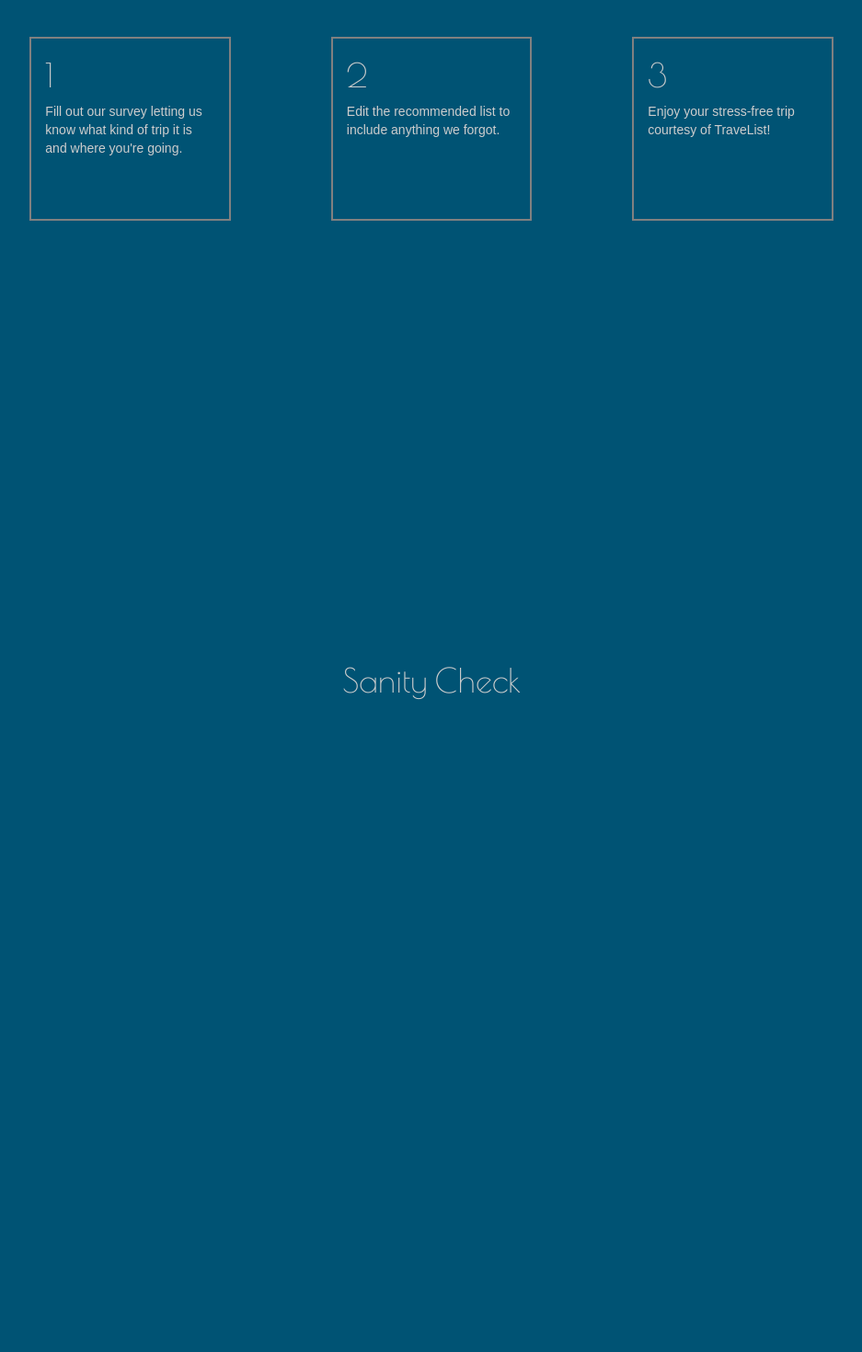
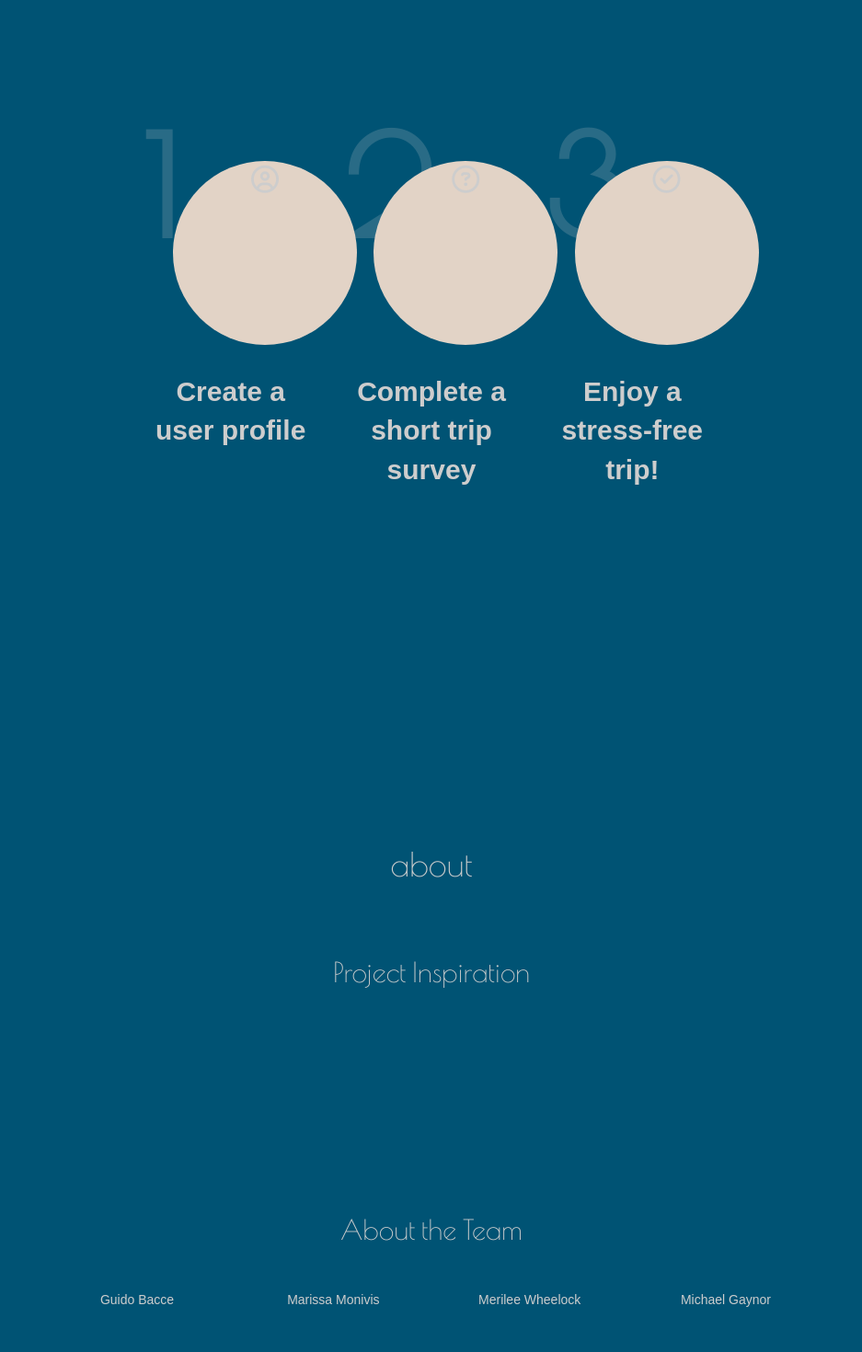
Before and after one commit to merileewheelock/traveList, a React (Create React App) app: page / in a window 1280 px wide. Shown: the part 1000-2470 px from the top of the page at 92% size, without its empty margins (171-1108 px from the left). Built offline with nearby package versions, Linux system fonts and the light colour scheme; no server answers.

Commit message:
Updated How It Works page. Wireframe for About page created

```diff
--- a/compass/sass/_about.scss
+++ b/compass/sass/_about.scss
@@ -1,6 +1,17 @@
 #about{
 	height: 100vh;
+	margin-top: 20vh;
 	h1{
 		text-align: center;
 	}
 }
+
+.about-section{
+	height: 200px;
+	margin-top: 10vh;
+}
+
+.team-member{
+	margin-top: 5vh;
+	display: inline-block;
+}
--- a/compass/sass/_howitworks.scss
+++ b/compass/sass/_howitworks.scss
@@ -1,16 +1,55 @@
 .hiw-container-div{
 	height: 100vh;
+	text-align: center;
 }
 
 .page-title{
-	margin-top: 100px;
+	margin-top: 20vh;
 }
 
 .how-box{
-	border: solid 2px gray;
-	height: 200px;
+	// border: solid 2px gray;
+	height: 100%;
+	font-weight: bold;
+	font-size: 30px;
 }
 
 .how-boxes-row{
 	margin-top: 100px;
 }
+
+.step-number{
+	h1{
+		font-size: 150px;
+		opacity: 1;
+		font-weight: bold;
+		font-family: $header-font;
+		color: #cdcdcd;
+		opacity: 0.2;
+		text-align: left;
+	}
+	z-index: 6;
+	// border: solid 2px gray;
+}
+
+.step-icon{
+	background-color: $tan;
+	height: 200px;
+	width: 200px;
+	border-radius: 100px;
+	margin-top: -15vh;
+	// border: solid 2px gray;
+	z-index: 1;
+}
+
+.steps{
+	display: block;
+	margin-top: 15vh;
+}
+
+@media only screen and (max-width: 960px){
+	.hiw-container-div{
+		height: 100%;
+		text-align: center;
+	}
+}
--- a/public/css/styles.css
+++ b/public/css/styles.css
@@ -292,10 +292,23 @@ div#next:hover {
 /* line 1, ../../compass/sass/_about.scss */
 #about {
   height: 100vh;
+  margin-top: 20vh;
 }
-/* line 3, ../../compass/sass/_about.scss */
+/* line 4, ../../compass/sass/_about.scss */
 #about h1 {
   text-align: center;
+}
+
+/* line 9, ../../compass/sass/_about.scss */
+.about-section {
+  height: 200px;
+  margin-top: 10vh;
+}
+
+/* line 14, ../../compass/sass/_about.scss */
+.team-member {
+  margin-top: 5vh;
+  display: inline-block;
 }
 
 /* line 1, ../../compass/sass/_listview.scss */
@@ -339,24 +352,64 @@ div#next:hover {
 /* line 1, ../../compass/sass/_howitworks.scss */
 .hiw-container-div {
   height: 100vh;
+  text-align: center;
 }
 
-/* line 5, ../../compass/sass/_howitworks.scss */
+/* line 6, ../../compass/sass/_howitworks.scss */
 .page-title {
-  margin-top: 100px;
+  margin-top: 20vh;
 }
 
-/* line 9, ../../compass/sass/_howitworks.scss */
+/* line 10, ../../compass/sass/_howitworks.scss */
 .how-box {
-  border: solid 2px gray;
-  height: 200px;
+  height: 100%;
+  font-weight: bold;
+  font-size: 30px;
 }
 
-/* line 14, ../../compass/sass/_howitworks.scss */
+/* line 17, ../../compass/sass/_howitworks.scss */
 .how-boxes-row {
   margin-top: 100px;
 }
 
+/* line 21, ../../compass/sass/_howitworks.scss */
+.step-number {
+  z-index: 6;
+}
+/* line 22, ../../compass/sass/_howitworks.scss */
+.step-number h1 {
+  font-size: 150px;
+  opacity: 1;
+  font-weight: bold;
+  font-family: "Poiret One", cursive;
+  color: #cdcdcd;
+  opacity: 0.2;
+  text-align: left;
+}
+
+/* line 35, ../../compass/sass/_howitworks.scss */
+.step-icon {
+  background-color: #E2D3C6;
+  height: 200px;
+  width: 200px;
+  border-radius: 100px;
+  margin-top: -15vh;
+  z-index: 1;
+}
+
+/* line 45, ../../compass/sass/_howitworks.scss */
+.steps {
+  display: block;
+  margin-top: 15vh;
+}
+
+@media only screen and (max-width: 960px) {
+  /* line 51, ../../compass/sass/_howitworks.scss */
+  .hiw-container-div {
+    height: 100%;
+    text-align: center;
+  }
+}
 /* line 1, ../../compass/sass/_container.scss */
 #single-page-content {
   width: 100%;
--- a/public/index.html
+++ b/public/index.html
@@ -13,6 +13,8 @@
     <link rel="shortcut icon" href="%PUBLIC_URL%/favicon.ico">
     <link rel="stylesheet" href="https://fonts.googleapis.com/css?family=Poiret+One">
     <link rel="stylesheet" type="text/css" href="/css/styles.css">
+
+    <script src="https://use.fontawesome.com/369af15450.js"></script>
 
     <script src="https://ajax.googleapis.com/ajax/libs/jquery/3.2.1/jquery.min.js"></script>
     <script src="https://maxcdn.bootstrapcdn.com/bootstrap/3.3.7/js/bootstrap.min.js" integrity="sha384-Tc5IQib027qvyjSMfHjOMaLkfuWVxZxUPnCJA7l2mCWNIpG9mGCD8wGNIcPD7Txa" crossorigin="anonymous"></script>
--- a/src/Container.js
+++ b/src/Container.js
@@ -10,13 +10,14 @@ class Container extends Component {
 	render() {
 
 		$(window).scroll(function() {
-		  if ($(this).scrollTop() <= 800) {
+		  var wHeight = $(window).height();
+		  if ($(this).scrollTop() <= wHeight) {
 		    $('#single-page-content').addClass('colorOne')
 		      .removeClass('colorTwo');
-		  } else if ($(this).scrollTop() <= 1600) {
+		  } else if ($(this).scrollTop() <= wHeight*2) {
 		    $('#single-page-content').addClass('colorTwo')
 		      .removeClass('colorThree');
-		  } else if ($(this).scrollTop() <= 2400) {
+		  } else if ($(this).scrollTop() <= wHeight*3) {
 		    $('#single-page-content').addClass('colorThree')
 		      .removeClass('colorFour');
 		  } else {
--- a/src/components/About.js
+++ b/src/components/About.js
@@ -3,8 +3,22 @@ import React, { Component } from 'react';
 class About extends Component {
 	render() {
 		return (
-			<div id="about">
-				<h1>Sanity Check</h1>
+			<div id="about" className="text-center">
+				<h1>about</h1>
+
+				<div className="about-section">
+					<h2>Project Inspiration</h2>
+				</div>
+				<div className="about-section">
+					<h2>About the Team</h2>
+					<div className="team-member col-sm-2 col-sm-offset-2 col-xs-12">Guido Bacce</div>
+					<div className="team-member col-sm-2 col-xs-12">Marissa Monivis</div>
+					<div className="team-member col-sm-2 col-xs-12">Merilee Wheelock</div>
+					<div className="team-member col-sm-2 col-xs-12">Michael Gaynor</div>
+				</div>
+				<div className="about-section">
+					<h2>Technologies Used</h2>
+				</div>
 			</div>
 		)
 	}
--- a/src/components/HowItWorks.js
+++ b/src/components/HowItWorks.js
@@ -4,21 +4,23 @@ import React, { Component } from 'react';
 class HowItWorks extends Component{
 	render(){
 		return(
-			<div className="hiw-container-div" id="howitworks">
-				<h1 className="text-center page-title">HOW IT WORKS</h1>
+			<div className="hiw-container-div text-center" id="howitworks">
+				<h1 className="text-center page-title">how it works</h1>
 				<div className="row how-boxes-row">
-					<div className="how-box col-sm-2 col-sm-offset-2">
-						<h1>1</h1>
-
-						<p>Fill out our survey letting us know what kind of trip it is and where you're going.</p>
+					<div className="how-box col-sm-2 col-sm-offset-3">
+						<div className="step-number"><h1>1</h1></div>
+						<div className="step-icon col-xs-6 col-xs-offset-3 col-md-6 col-md-offset-2 col-sm-12"><i class="fa fa-user-circle-o" aria-hidden="true"></i></div>
+						<div className="steps">Create a user profile</div>
 					</div>
-					<div className="how-box col-sm-2 col-sm-offset-1">
-						<h1>2</h1>
-						<p>Edit the recommended list to include anything we forgot.</p>
+					<div className="how-box col-sm-2">
+						<div className="step-number"><h1>2</h1></div>
+						<div className="step-icon col-xs-6 col-xs-offset-3 col-md-6 col-md-offset-2 col-sm-12"><i class="fa fa-question-circle-o" aria-hidden="true"></i></div>
+						<div className="steps">Complete a short trip survey</div>
 					</div>
-					<div className="how-box col-sm-2 col-sm-offset-1">
-						<h1>3</h1>
-						<p>Enjoy your stress-free trip courtesy of TraveList!</p>
+					<div className="how-box col-sm-2">
+						<div className="step-number"><h1>3</h1></div>
+						<div className="step-icon col-xs-6 col-xs-offset-3 col-md-6 col-md-offset-2 col-sm-12"><i class="fa fa-check-circle-o" aria-hidden="true"></i></div>
+						<div className="steps">Enjoy a stress-free trip!</div>
 					</div>
 				</div>
 			</div>
```
